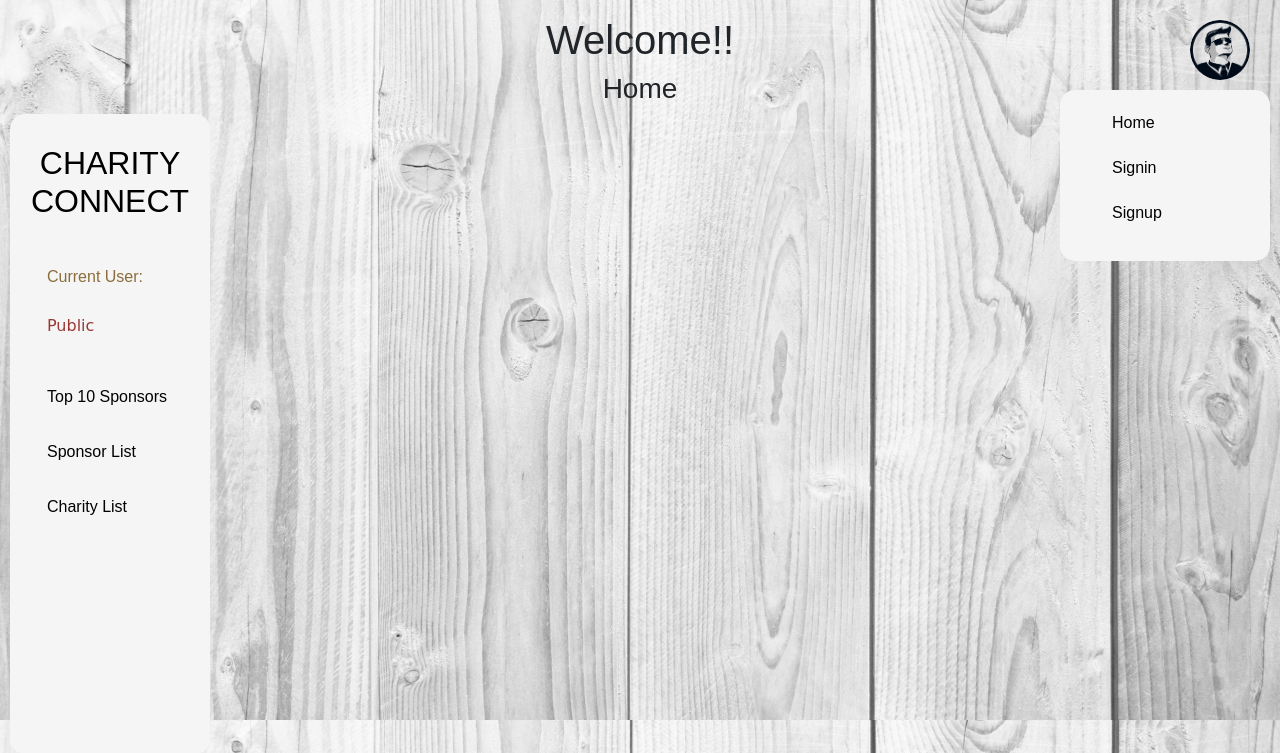
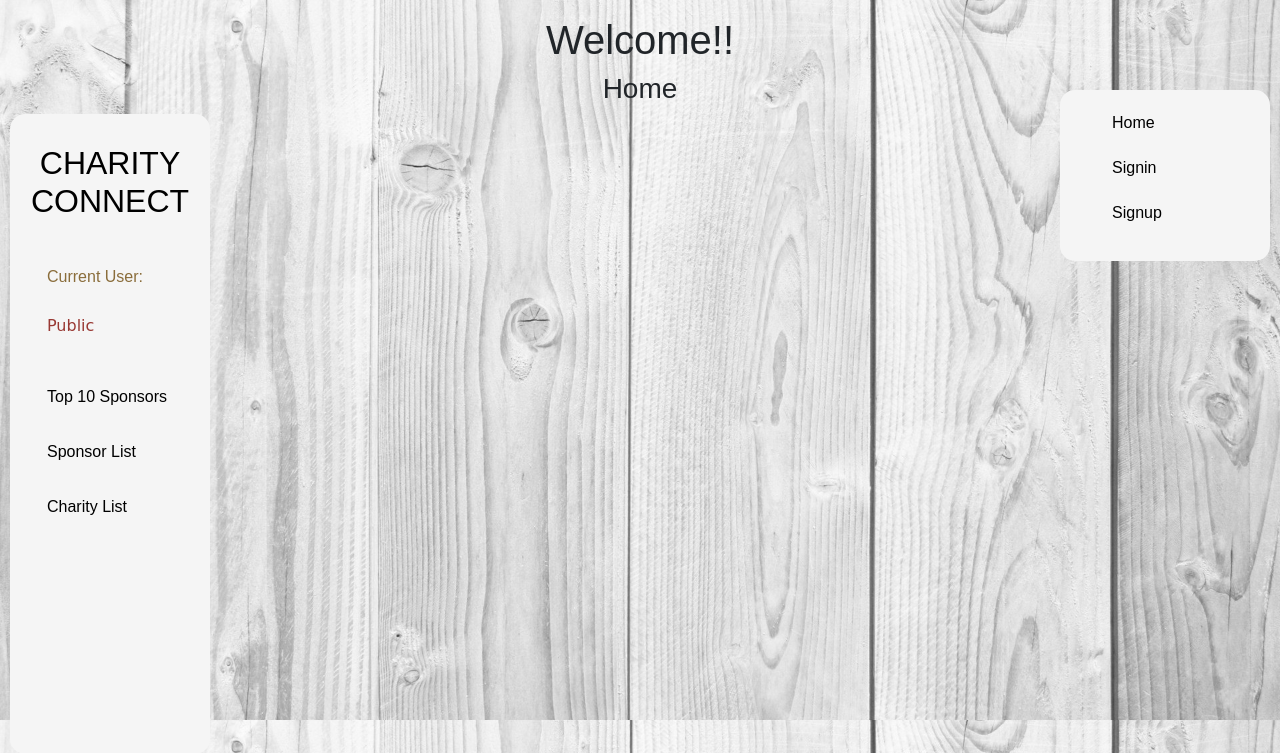
Before and after one commit to zyzdetective/CapstoneProject, a Django app: page / in a window 1280 px wide. Shown: the top 753 px of the page. Run offline with Django 3.2, Linux system fonts and the light colour scheme; data comes from the database, SQL or seed files in the repository; some libraries are stand-ins or nearby versions.

Commit message:
deletephoto

```diff
--- a/templates/base/base.html
+++ b/templates/base/base.html
@@ -46,9 +46,6 @@
     </div>
 
     <div class="action">
-        <div class="profile">
-            <img src="static/cc/img/profile-photo.png">
-        </div>
         <div class="menu">
             <ul>
                 <li><a href="{% url 'home' %}">Home</a></li>
```
